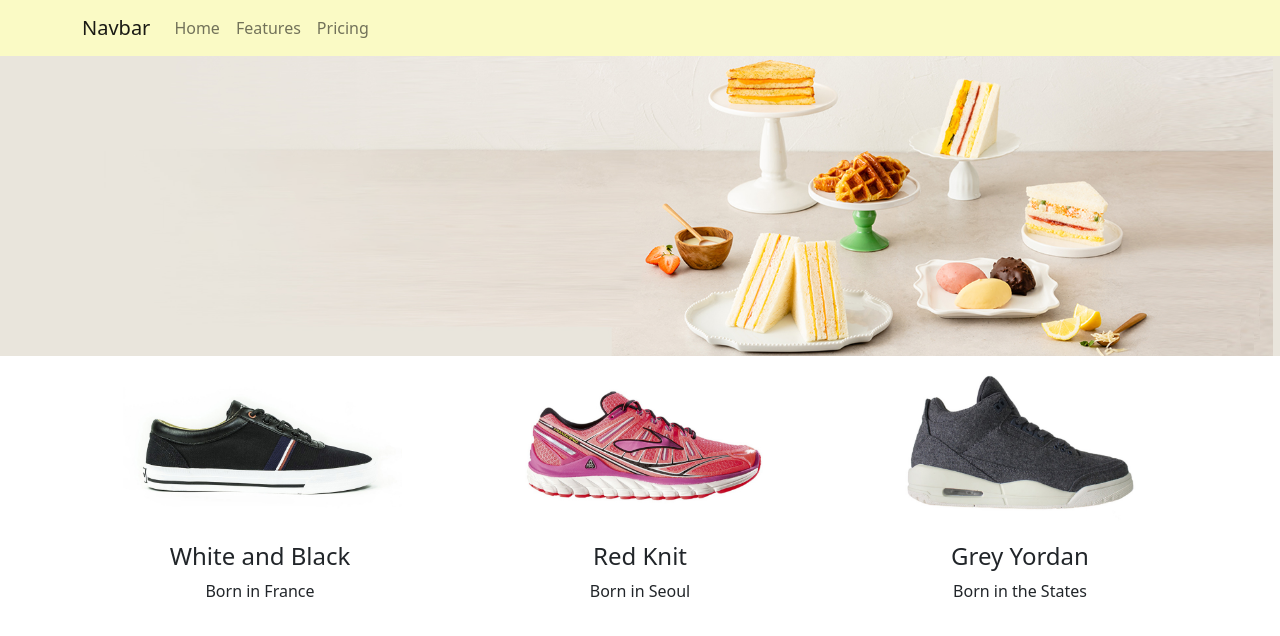
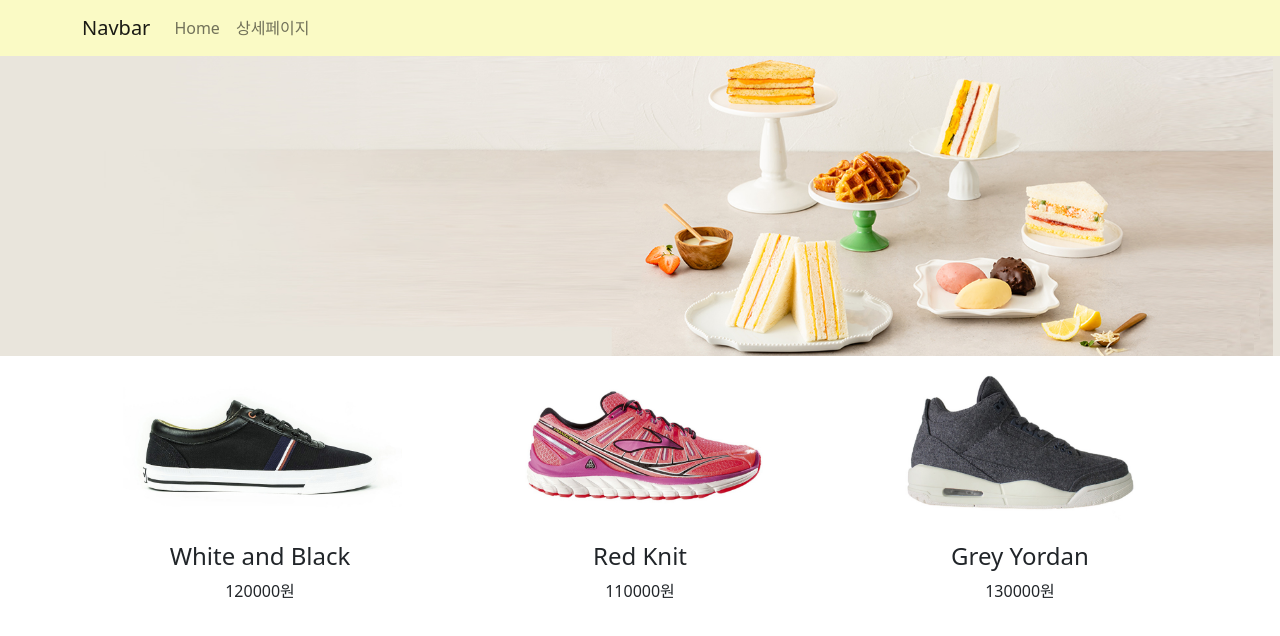
Before and after one commit to mira-yoon/react_shop_1, a React (Create React App) app: page / in a window 1280 px wide. Shown: the top 636 px of the page. Built offline with nearby package versions, Linux system fonts and the light colour scheme.

Commit message:
라우터,url파라미터,useEffect 개념

```diff
--- a/package.json
+++ b/package.json
@@ -10,7 +10,9 @@
     "react": "^18.2.0",
     "react-bootstrap": "^2.6.0",
     "react-dom": "^18.2.0",
+    "react-router-dom": "^6.4.4",
     "react-scripts": "5.0.1",
+    "styled-components": "^5.3.6",
     "web-vitals": "^2.1.4"
   },
   "scripts": {
--- a/src/App.js
+++ b/src/App.js
@@ -4,62 +4,69 @@ import { Navbar, Container, Nav} from 'react-bootstrap';
 import bg from './img/bg.png';
 import data from './data'
 import { useState } from 'react';
+import {Routes, Route, useNavigate} from "react-router-dom";
+import Detail from './routes/Detail'
 
 function App() {
 
-  let [shoes, setShoes] = useState(data);
+  let [shoes] = useState(data);
+  let navigate = useNavigate();
 
   return (
     <div className="App">
+
       <Navbar bg="light" variant="light">
         <Container>
           <Navbar.Brand href="#home">Navbar</Navbar.Brand>
           <Nav className="me-auto">
-            <Nav.Link href="#home">Home</Nav.Link>
-            <Nav.Link href="#features">Features</Nav.Link>
-            <Nav.Link href="#pricing">Pricing</Nav.Link>
+            <Nav.Link onClick={()=>{ navigate('/') }}>Home</Nav.Link>
+            <Nav.Link onClick={()=>{ navigate('/detail') }}>상세페이지</Nav.Link>
+            {/* <Nav.Link href="#home"><Link to="/">Home</Link></Nav.Link>
+            <Nav.Link href="#features"><Link to="/detail">상세페이지</Link></Nav.Link> */}
           </Nav>
         </Container>
       </Navbar>
 
-      <div className='main-bg' style={{backgroundImage : 'url('+bg+')'}}></div>
-
-      <div className='container'>
-        <div className='row'>
-
-          {
-            shoes.map(function(elem, i){
-              return (
-                <div className='col-md-4'>
-                  <img src={process.env.PUBLIC_URL + `/img/shoes${i+1}.jpg`} width="80%" />
-                  <h4>{shoes[i].title}</h4>
-                  <p>{shoes[i].content}</p>
-                </div>
-              )
-            })
-          }
-
-
-          {/* <div className='col-md-4'>
-            <img src={process.env.PUBLIC_URL + '/img/shoes1.jpg'} alt="" width="80%" />
-            <h4>{shoes[0].title}</h4>
-            <p>설명</p>
-          </div>
-          <div className='col-md-4'>
-            <img src={process.env.PUBLIC_URL + '/img/shoes2.jpg'} alt="" width="80%" />
-            <h4>상품명</h4>
-            <p>설명</p>
-          </div>
-          <div className='col-md-4'>
-            <img src={process.env.PUBLIC_URL + '/img/shoes3.jpg'} alt="" width="80%" />
-            <h4>상품명</h4>
-            <p>설명</p>
-          </div> */}
-        </div>
-      </div>
+      <Routes>
+        <Route path="/" element={<Home shoes={shoes} />}></Route>
+        <Route path="/detail/:id" element={<Detail shoes={shoes} />}></Route>
+        <Route path="*" element={<div>없는 페이지 입니다.</div>}></Route>
+      </Routes>
 
     </div>
   );
 }
 
+function Home(props) {
+
+  return (
+    <>
+      <div className='main-bg' style={{backgroundImage : 'url('+bg+')'}}></div>
+
+      <div className='container'>
+        <div className='row'>
+        {
+          props.shoes.map(function(elem, i){
+            return (
+              <Card shoes={props.shoes} i={i} key={i} />
+            )
+          })
+        }
+
+        </div>
+      </div>
+    </>
+  )
+}
+
+function Card(props) {
+  return (
+    <div className='col-md-4'>
+      <img src={process.env.PUBLIC_URL + `/img/shoes${props.i+1}.jpg`} width="80%" alt="상품이미지" />
+      <h4>{props.shoes[props.i].title}</h4>
+      <p>{props.shoes[props.i].price}원</p>
+    </div>
+  )
+}
+
 export default App;
--- a/src/index.js
+++ b/src/index.js
@@ -1,10 +1,13 @@
 import React from 'react';
 import ReactDOM from 'react-dom/client';
 import App from './App';
+import {BrowserRouter} from 'react-router-dom';
 
 const root = ReactDOM.createRoot(document.getElementById('root'));
 root.render(
   <React.StrictMode>
-    <App />
+    <BrowserRouter>
+      <App />
+    </BrowserRouter>
   </React.StrictMode>
 );
--- /dev/null
+++ b/src/routes/Detail.js
@@ -0,0 +1,41 @@
+import { useEffect, useState } from 'react';
+import { useParams } from 'react-router-dom';
+
+
+function Detail(props) {
+
+  useEffect(()=>{
+    setTimeout(()=>{
+
+    },2000)
+  })
+
+
+  let [count, setCount] = useState(0);
+
+  let {id} = useParams();
+  let shoes = props.shoes.find((element)=> element.id == id);
+
+  return (
+    <div className="container">
+      <div className='alert alert-warning'>
+        2초 이내 구매시 할인
+      </div>
+      {count}
+      <button onClick={()=>{setCount(count+1)}}>버튼</button>
+      <div className="row">
+        <div className="col-md-6">
+          <img src= {`https://codingapple1.github.io/shop/shoes${shoes.id+1}.jpg`} width="100%" />
+        </div>
+        <div className="col-md-6">
+          <h4 className="pt-5">{shoes.title}</h4>
+          <p>{shoes.price}</p>
+          <p>{shoes.content}</p>
+          <button className="btn btn-danger">주문하기</button>
+        </div>
+      </div>
+    </div>
+  )
+}
+
+export default Detail;
```
Also changed, not shown: 1 other file (tests, documents, lock files or other folders).
